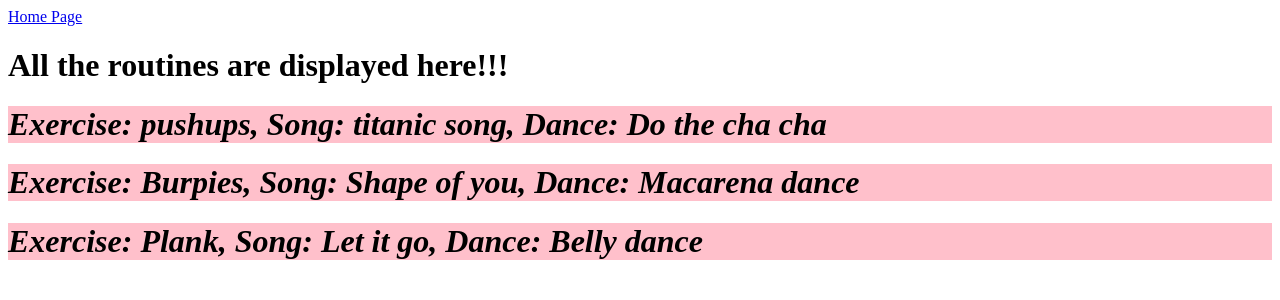
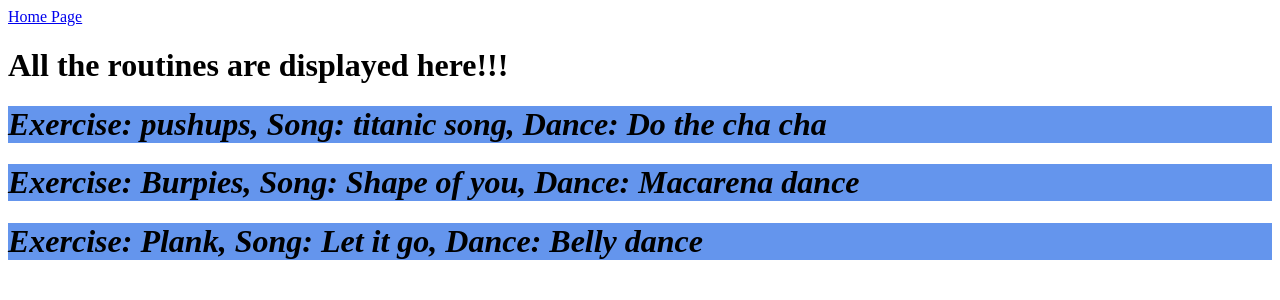
Before and after one commit to Poonam1390/Energise_app, a Flask app: page /display in a window 1280 px wide. Shown: the top 300 px of the page. Run offline with Flask 2, Linux system fonts and the light colour scheme; data comes from the database, SQL or seed files in the repository.

Commit message:
changed colour for display.html

```diff
--- a/service1/application/templates/display.html
+++ b/service1/application/templates/display.html
@@ -5,7 +5,7 @@
 <h1>All the routines are displayed here!!!</h1>
 {% for rot in routineData %}
     <div>
-        <h1 style="background-color:pink;"><span><i>Exercise: {{ rot.exercise }}, Song: {{ rot.sing }}, Dance: {{ rot.dance }}</i></span></h1>
+        <h1 style="background-color:cornflowerblue;"><span><i>Exercise: {{ rot.exercise }}, Song: {{ rot.sing }}, Dance: {{ rot.dance }}</i></span></h1>
     </div>
 {% endfor %}
 
```
